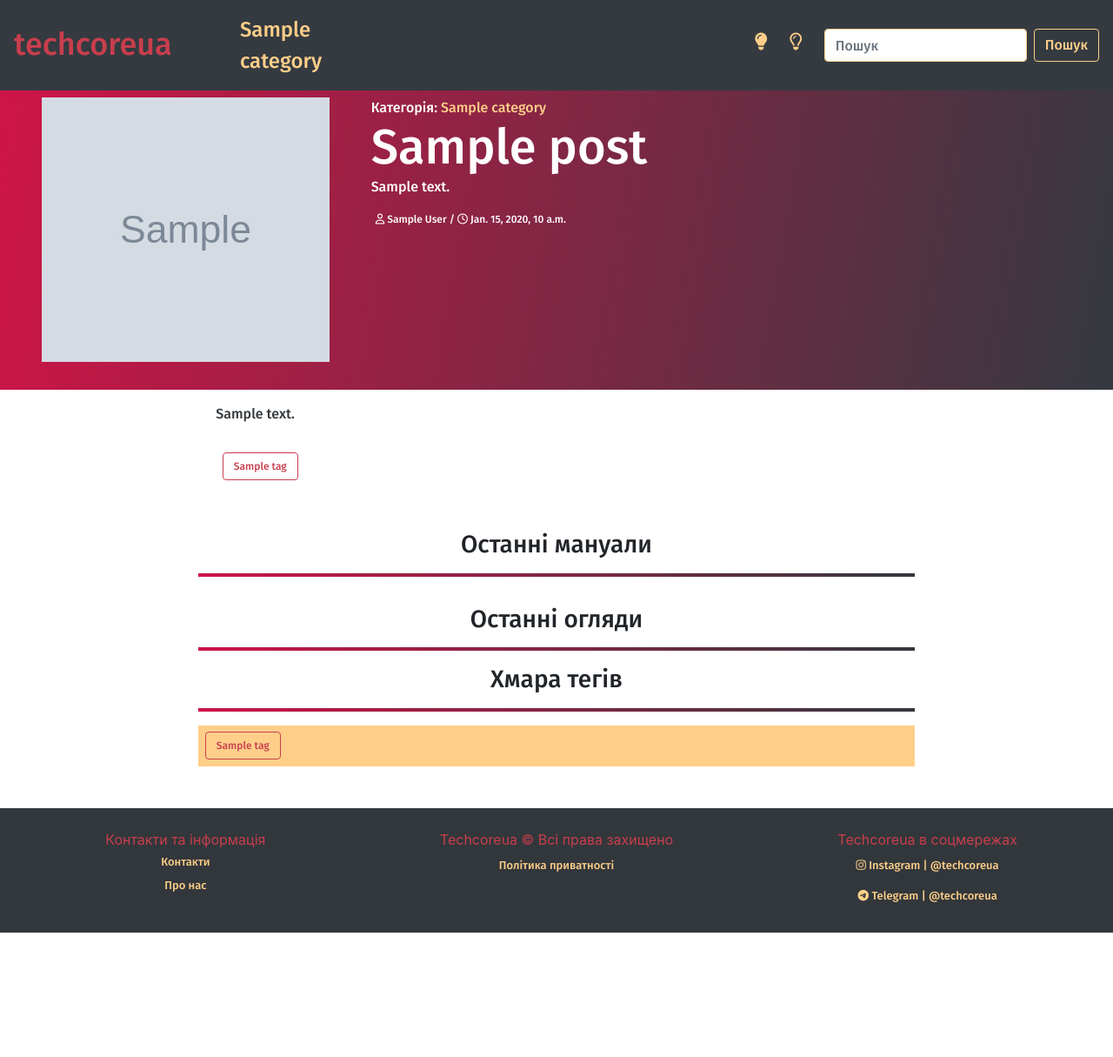
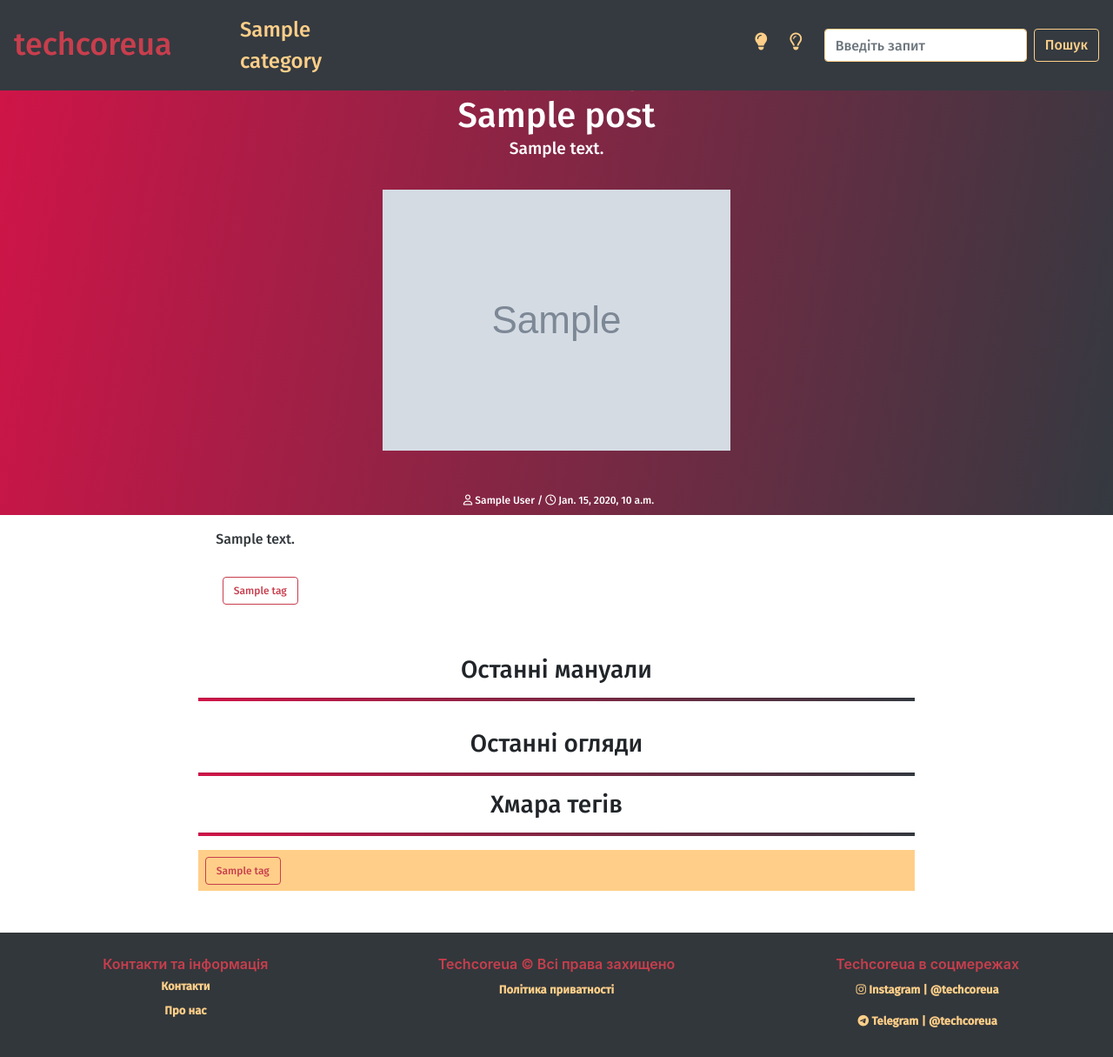
Before and after one commit to olksndrdevhub/django_techcoreua, a Django app: a page that uses templates/base.html in a window 1280 px wide. Shown: the whole page at 87% size. Before the commit the page ends 1072 px from the top, so only its background shows below. Run offline with Django 3.2, Linux system fonts and the light colour scheme; tables that the repository leaves empty hold one stand-in row (values such as "Sample post"); grey boxes marked "Sample" are stand-in pictures; some libraries are stand-ins or nearby versions.

Commit message:
fix some issues with search input, redesign home page

```diff
--- a/core/views.py
+++ b/core/views.py
@@ -37,7 +37,6 @@ def index(request):
     last_manuals_posts = manuals_posts[0:3]
 
     context = {
-        'posts': posts,
         's_p_1': s_p_1,
         's_p_2': s_p_2,
         's_p_3': s_p_3,
--- a/static_in_venv/css/style.css
+++ b/static_in_venv/css/style.css
@@ -133,6 +144,7 @@ p{
     grid-template-columns: 1fr 1fr 1fr;
     height: auto;
     background-color: var(--mainColor);
+    font-weight: 600;
     color: var(--links-color);
 }
 
@@ -612,6 +643,39 @@ section.social_links>div>a{
         max-width: 100%;
         width: 100%;
     }
+
+    /* new design */
+    .post-header-container{
+        grid-template-columns: 1fr;
+        height: auto;
+        padding-top: 2rem!important;
+    }
+    .img-container{
+        display: none;
+    }
+    .post-header-wrap{
+        padding: 0 3rem;
+
+    }
+    .post-header-wrap>header{
+        text-align: center;
+        max-width: 100%;
+    }
+    .post-header-category{
+        font-size: 1.2em;
+    }
+    .post-header-wrap>header>h1{
+        font-size: 2.5em;
+    }
+    .post-header-wrap>header>.post-preview{
+        font-size: 1.2em;
+    }
+    .mobile-post-img{
+        display: inline;
+        padding: 2rem;
+        max-width: 75%;
+    }
+
   }
 
 
--- a/templates/base.html
+++ b/templates/base.html
@@ -54,11 +54,11 @@
 
         <div class="switchbox" style="display: flex;">
 
-          <div class="sun theme-mode" data-mode='light'>
+          <div class="sun theme-mode custom-hovers" data-mode='light'>
             <i class="fas fa-lightbulb fa-lg"></i>
           </div>
 
-          <div class="moon theme-mode" data-mode='dark'>
+          <div class="moon theme-mode custom-hovers" data-mode='dark'>
             <i class="far fa-lightbulb fa-lg"></i>
           </div>
 
@@ -67,7 +67,7 @@
 
 
         <form class="form-inline mb-4 my-lg-0" method="GET" action="{% url 'core:search_results' %}">
-          <input class="form-control mr-sm-2 custom-input" type="text" placeholder="Пошук" name="q">
+          <input required oninvalid="this.setCustomValidity('Будь ласка, вкажіть дані для пошуку')" onchange="this.setCustomValidity('')" class="form-control mr-sm-2 custom-input" type="text" placeholder="Введіть запит" name="q" id="search-input">
           <button class="btn my-2 my-sm-0 custom-search-button" type="submit">Пошук</button>
         </form>
 
@@ -155,6 +155,11 @@
 
   </script>
 
+  <script>
+    // document.getElementById('search-input').setCustomValidity('Будь ласка, вкажіть дані для пошуку');
+  </script>
+
+
     <script src="https://code.jquery.com/jquery-3.5.1.slim.min.js" integrity="sha384-DfXdz2htPH0lsSSs5nCTpuj/zy4C+OGpamoFVy38MVBnE+IbbVYUew+OrCXaRkfj" crossorigin="anonymous"></script>
     <script src="https://cdn.jsdelivr.net/npm/popper.js@1.16.1/dist/umd/popper.min.js" integrity="sha384-9/reFTGAW83EW2RDu2S0VKaIzap3H66lZH81PoYlFhbGU+6BZp6G7niu735Sk7lN" crossorigin="anonymous"></script>
     <script src="https://stackpath.bootstrapcdn.com/bootstrap/4.5.2/js/bootstrap.min.js" integrity="sha384-B4gt1jrGC7Jh4AgTPSdUtOBvfO8shuf57BaghqFfPlYxofvL8/KUEfYiJOMMV+rV" crossorigin="anonymous"></script>
```
Also changed, not shown: other parts of static_in_venv/css/style.css (+41 -11 lines), static_in_venv/css/dark.css (+20 -1 lines), templates/category-page.html (+7 -0 lines), templates/home.html (+10 -10 lines), templates/search_results.html (+6 -6 lines).
